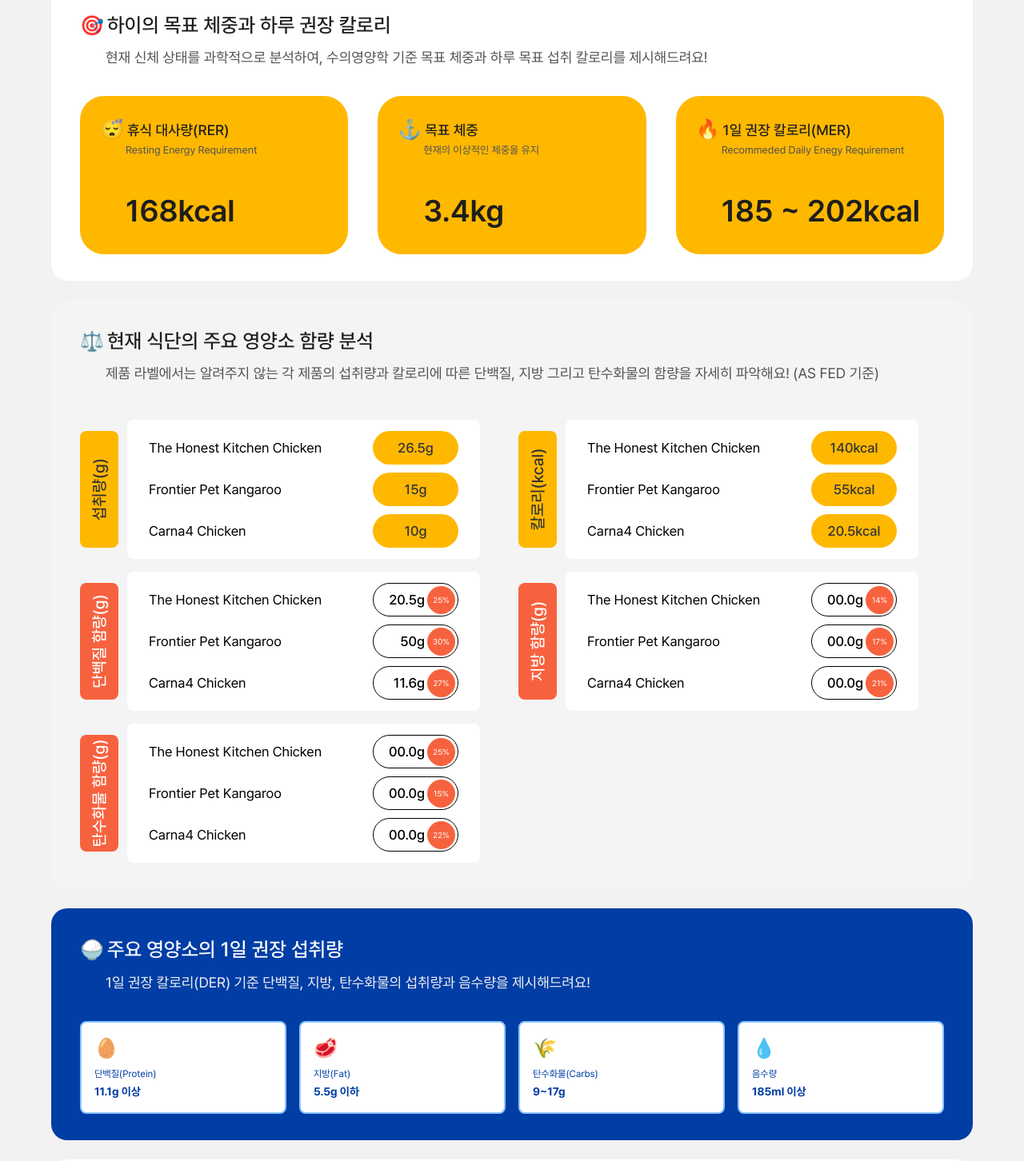
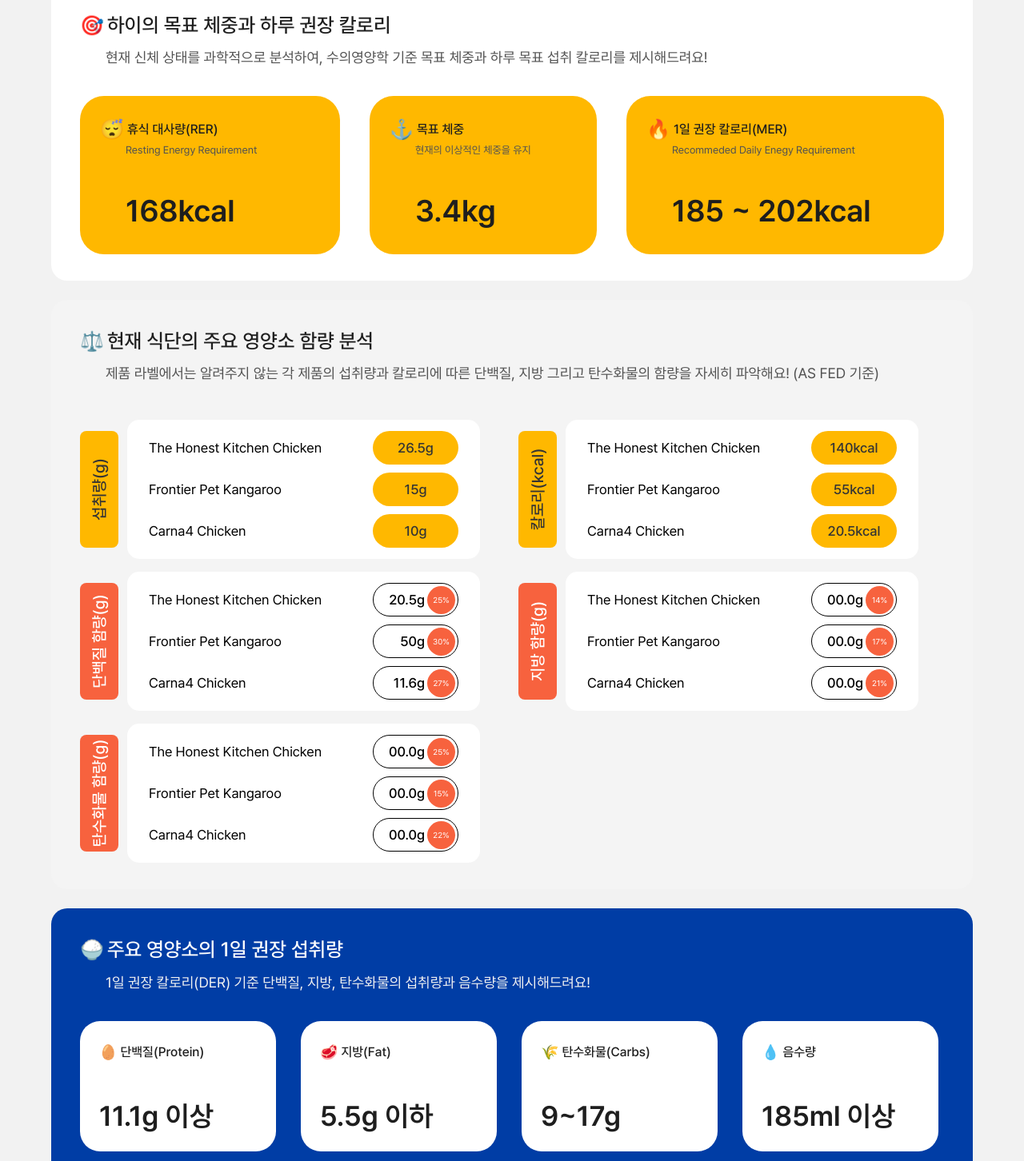
Before and after one commit to SeokHoChoi/test-jelly-univ-fe, a Next.js app: page /brief-report in a window 1280 px wide. Shown: the part 4640-6092 px from the top of the page at 80% size. Built offline with nearby package versions, Linux system fonts and the light colour scheme.

Commit message:
feat: 리포트 > 주요 여양소 카드 구현 및 전체 레이아웃 수정

```diff
--- a/src/components/brief-report/DetailedDietReport.tsx
+++ b/src/components/brief-report/DetailedDietReport.tsx
@@ -98,7 +98,7 @@
 
   return (
     <div className="bg-[#F2F2F2] min-h-screen py-6 px-4 md:py-[58px] md:px-[64px]">
-      <div className="max-w-[1280px] mx-auto space-y-6">
+      <div className="max-w-[1152px] mx-auto space-y-6">
 
         {/* 헤더 섹션 - 좌측 정렬 */}
         <div className="text-left mb-44">
@@ -134,8 +134,10 @@
               {/* 하단 보더 */}
               <div className="border-t border-[#E3E3E3] my-3"></div>
 
-              <p className="text-[22px] font-medium text-white leading-snug px-[4px] break-words">
-                맛있는 것 앞에서는 절대 양보할 수 없는 진정한 푸디 산책보다는 간식 시간이 더 설레고, 통통한 볼살이 트레이드마크인 사랑스러운 식도락가
+              <p className="text-[22px] font-medium text-white leading-snug px-[4px] text-center">
+                맛있는 것 앞에서는 절대 양보할 수 없는 진정한 푸디<br />
+                산책보다는 간식 시간이 더 설레고, 통통한 볼살이<br />
+                트레이드마크인 사랑스러운 식도락가
               </p>
             </div>
           </div>
@@ -274,15 +276,15 @@
           />
           <div className="mt-[35px]">
 
-            <div className="grid grid-cols-1 sm:grid-cols-2 lg:grid-cols-3 gap-4 sm:gap-6 lg:gap-[37px]">
-              <div className="bg-[#FFB800] rounded-[20px] sm:rounded-[25px] lg:rounded-[30px] py-[20px] sm:py-[23px] lg:py-[26px] px-[20px] sm:px-[22px] lg:px-[25px] text-left">
+            <div className="flex flex-wrap gap-4 sm:gap-6 lg:gap-[37px]">
+              <div className="bg-[#FFB800] rounded-[20px] sm:rounded-[25px] lg:rounded-[30px] py-[20px] sm:py-[23px] lg:py-[26px] pl-[20px] sm:pl-[22px] lg:pl-[25px] pr-[66px] text-left flex-shrink-0 w-full sm:w-[325px]">
                 <ReportCardHeader
                   emoji="😴"
                   title="휴식 대사량(RER)"
                   subtitle="Resting Energy Requirement"
                   titleColor="#1E1E1E"
                   subtitleColor="#525252"
-                  titleSize="18px"
+                  titleSize="16px"
                   subtitleSize="13px"
                   titleSubtitleGap="0px"
                 />
@@ -290,14 +292,14 @@
                   <p className="text-[#1E1E1E] font-semibold text-[28px] sm:text-[32px] lg:text-[38px]">{targetMetrics.rer}</p>
                 </div>
               </div>
-              <div className="bg-[#FFB800] rounded-[20px] sm:rounded-[25px] lg:rounded-[30px] py-[20px] sm:py-[23px] lg:py-[26px] px-[20px] sm:px-[22px] lg:px-[25px] text-left">
+              <div className="bg-[#FFB800] rounded-[20px] sm:rounded-[25px] lg:rounded-[30px] py-[20px] sm:py-[23px] lg:py-[26px] pl-[20px] sm:pl-[22px] lg:pl-[25px] pr-[66px] text-left flex-shrink-0 w-full sm:w-[284px]">
                 <ReportCardHeader
                   emoji="⚓️"
                   title="목표 체중"
                   subtitle="현재의 이상적인 체중을 유지"
                   titleColor="#1E1E1E"
                   subtitleColor="#525252"
-                  titleSize="18px"
+                  titleSize="16px"
                   subtitleSize="13px"
                   titleSubtitleGap="0px"
                 />
@@ -305,14 +307,14 @@
                   <p className="text-[#1E1E1E] font-semibold text-[28px] sm:text-[32px] lg:text-[38px]">{targetMetrics.targetWeight}</p>
                 </div>
               </div>
-              <div className="bg-[#FFB800] rounded-[20px] sm:rounded-[25px] lg:rounded-[30px] py-[20px] sm:py-[23px] lg:py-[26px] px-[20px] sm:px-[22px] lg:px-[25px] text-left sm:col-span-2 lg:col-span-1">
+              <div className="bg-[#FFB800] rounded-[20px] sm:rounded-[25px] lg:rounded-[30px] py-[20px] sm:py-[23px] lg:py-[26px] pl-[20px] sm:pl-[22px] lg:pl-[25px] pr-[66px] text-left flex-shrink-0 w-full sm:w-[397px]">
                 <ReportCardHeader
                   emoji="🔥️"
                   title="1일 권장 칼로리(MER)"
                   subtitle="Recommeded Daily Enegy Requirement"
                   titleColor="#1E1E1E"
                   subtitleColor="#525252"
-                  titleSize="18px"
+                  titleSize="16px"
                   subtitleSize="13px"
                   titleSubtitleGap="0px"
                 />
@@ -442,26 +444,34 @@
           />
           <div className="mt-[35px] text-white">
 
-            <div className="grid grid-cols-4 gap-4">
-              <div className="bg-white border-2 border-blue-300 rounded-lg p-4 text-left">
-                <div className="text-2xl mb-2 text-[#003DA5]">🥚</div>
-                <p className="text-xs text-[#003DA5] mb-1">단백질(Protein)</p>
-                <p className="text-sm font-bold text-[#003DA5]">{recommendedIntake.protein}</p>
+            <div className="flex flex-wrap gap-3 sm:gap-[31px] justify-center sm:justify-start">
+              <div className="bg-white rounded-[25px] w-[140px] h-[100px] sm:w-[245px] sm:h-[163px] py-[12px] px-3 sm:py-[25.5px] sm:px-6 text-left flex-shrink-0">
+                <div className="flex items-center gap-1 mb-2">
+                  <span className="text-lg">🥚</span>
+                  <h3 className="text-[#1E1E1E] font-medium text-[16px] truncate">단백질(Protein)</h3>
+                </div>
+                <p className="text-[#1E1E1E] font-semibold text-[20px] sm:text-[35px] mt-[15px] sm:mt-[40px]">{recommendedIntake.protein}</p>
               </div>
-              <div className="bg-white border-2 border-blue-300 rounded-lg p-4 text-left">
-                <div className="text-2xl mb-2 text-[#003DA5]">🥩</div>
-                <p className="text-xs text-[#003DA5] mb-1">지방(Fat)</p>
-                <p className="text-sm font-bold text-[#003DA5]">{recommendedIntake.fat}</p>
+              <div className="bg-white rounded-[25px] w-[140px] h-[100px] sm:w-[245px] sm:h-[163px] py-[12px] px-3 sm:py-[25.5px] sm:px-6 text-left flex-shrink-0">
+                <div className="flex items-center gap-1 mb-2">
+                  <span className="text-lg">🥩</span>
+                  <h3 className="text-[#1E1E1E] font-medium text-[16px] truncate">지방(Fat)</h3>
+                </div>
+                <p className="text-[#1E1E1E] font-semibold text-[20px] sm:text-[35px] mt-[15px] sm:mt-[40px]">{recommendedIntake.fat}</p>
               </div>
-              <div className="bg-white border-2 border-blue-300 rounded-lg p-4 text-left">
-                <div className="text-2xl mb-2 text-[#003DA5]">🌾</div>
-                <p className="text-xs text-[#003DA5] mb-1">탄수화물(Carbs)</p>
-                <p className="text-sm font-bold text-[#003DA5]">{recommendedIntake.carbs}</p>
+              <div className="bg-white rounded-[25px] w-[140px] h-[100px] sm:w-[245px] sm:h-[163px] py-[12px] px-3 sm:py-[25.5px] sm:px-6 text-left flex-shrink-0">
+                <div className="flex items-center gap-1 mb-2">
+                  <span className="text-lg">🌾</span>
+                  <h3 className="text-[#1E1E1E] font-medium text-[16px] truncate">탄수화물(Carbs)</h3>
+                </div>
+                <p className="text-[#1E1E1E] font-semibold text-[20px] sm:text-[35px] mt-[15px] sm:mt-[40px]">{recommendedIntake.carbs}</p>
               </div>
-              <div className="bg-white border-2 border-blue-300 rounded-lg p-4 text-left">
-                <div className="text-2xl mb-2 text-[#003DA5]">💧</div>
-                <p className="text-xs text-[#003DA5] mb-1">음수량</p>
-                <p className="text-sm font-bold text-[#003DA5]">{recommendedIntake.water}</p>
+              <div className="bg-white rounded-[25px] w-[140px] h-[100px] sm:w-[245px] sm:h-[163px] py-[12px] px-3 sm:py-[25.5px] sm:px-6 text-left flex-shrink-0">
+                <div className="flex items-center gap-1 mb-2">
+                  <span className="text-lg">💧</span>
+                  <h3 className="text-[#1E1E1E] font-medium text-[16px] truncate">음수량</h3>
+                </div>
+                <p className="text-[#1E1E1E] font-semibold text-[20px] sm:text-[35px] mt-[15px] sm:mt-[40px]">{recommendedIntake.water}</p>
               </div>
             </div>
           </div>
--- a/src/components/common/NutrientAnalysisPanel.tsx
+++ b/src/components/common/NutrientAnalysisPanel.tsx
@@ -33,7 +33,7 @@
           {title}
         </span>
       </div>
-      <div className="bg-white rounded-lg w-full sm:w-[441px] h-auto sm:h-[174px] py-[12px] px-[20px] sm:py-[14px] sm:px-[27px] mt-[8px] sm:mt-0 sm:ml-[11px]">
+      <div className="bg-white rounded-[15px] w-full sm:w-[441px] h-auto sm:h-[174px] py-[12px] px-[20px] sm:py-[14px] sm:px-[27px] mt-[8px] sm:mt-0 sm:ml-[11px]">
         {children}
       </div>
     </div>
--- a/src/components/common/ReportCard.tsx
+++ b/src/components/common/ReportCard.tsx
@@ -11,7 +11,7 @@
 const ReportCard = ({ children, className = '', backgroundColor = '#FFFFFF' }: ReportCardProps) => {
   return (
     <div
-      className={`rounded-[20px] py-[33px] px-[36px] ${className}`}
+      className={`rounded-[20px] py-[33px] px-4 sm:px-[36px] ${className}`}
       style={{ backgroundColor }}
     >
       {children}
```
